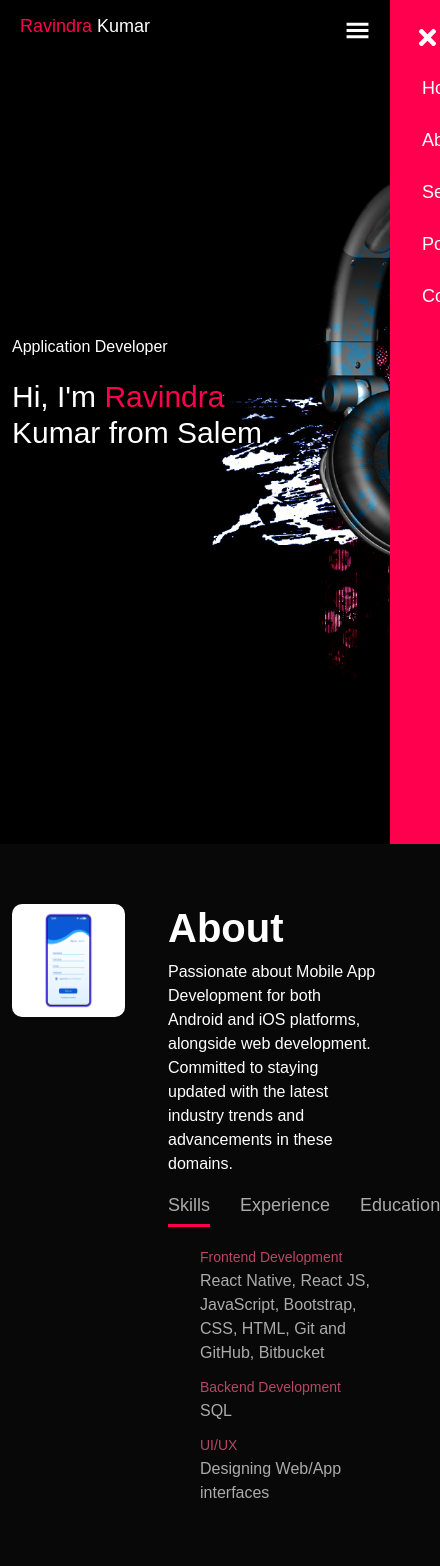
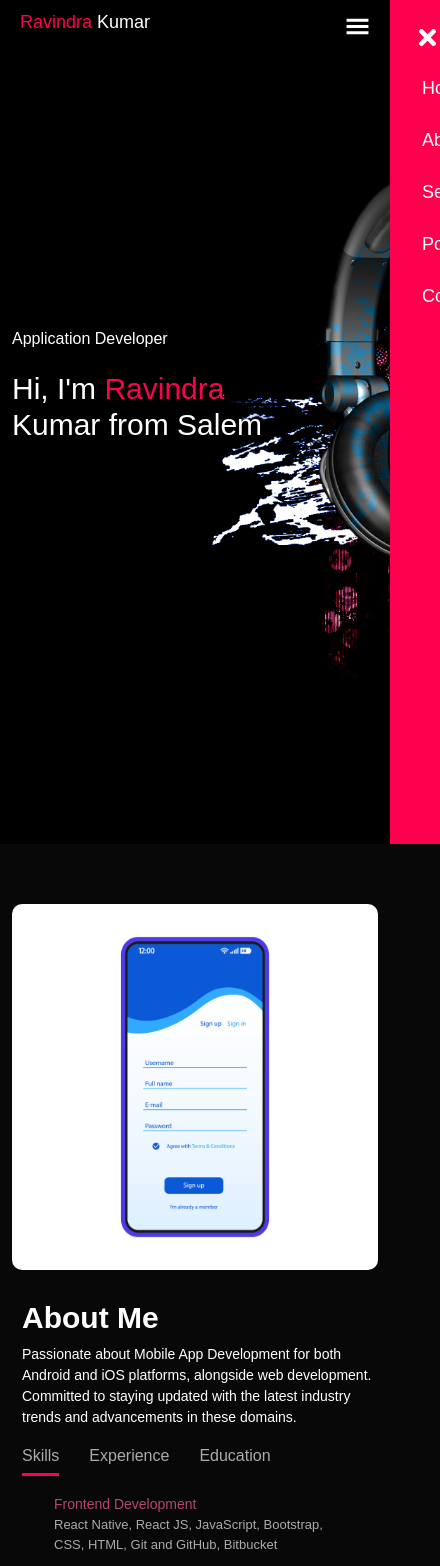
Before and after one commit to RamukRavindra/portfolio, a React (Create React App) app: page / in a window 390 px wide. Shown: the top 1566 px of the page, 440 px wide, since content can reach past the window. Built offline with nearby package versions, Linux system fonts and the light colour scheme; a web font is replaced by a local one.

Commit message:
Mobile responsive changes

```diff
--- a/src/App.css
+++ b/src/App.css
@@ -41,7 +41,7 @@ nav ul li {
 }
 
 nav ul li a {
-  color: #fff;
+  color: #fff !important;
   font-size: 18px;
   text-decoration: none;
   position: relative;
@@ -320,10 +320,9 @@ form .btn2 {
 .copy-right {
   width: 100%;
   text-align: center;
-  padding: 25px 0;
+  padding: 15px 0;
   background: #262626;
   font-weight: 300;
-  margin-top: 20px;
 }
 
 nav .fas {
@@ -343,6 +342,10 @@ nav .fas {
   nav .fas {
     display: block;
     font-size: 25px;
+  }
+
+  nav .fas:hover {
+    color: #ff004f !important;
   }
 
   nav ul {
@@ -365,10 +368,58 @@ nav .fas {
     margin: 25px 0;
   }
 
+  nav ul li a:hover {
+    color: #080808 !important;
+  }
+
   nav ul .fas {
     position: absolute;
     top: 25px;
     left: 25px;
     cursor: pointer;
   }
+
+  nav ul .fas:hover {
+    color: #080808 !important;
+  }
+
+  .sub-title {
+    font-size: 30px;
+  }
+
+  .about-one,
+  .about-two {
+    flex-basis: 100%;
+  }
+
+  .about-one {
+    margin-bottom: 30px;
+  }
+
+  .about-two {
+    font-size: 14px;
+    margin: 0px 10px;
+  }
+
+  .tab-links {
+    font-size: 16px;
+
+  }
+
+  .tab-contents ul li {
+    font-size: 13px;
+  }
+
+  .contact-left,
+  .contact-right {
+    flex-basis: 100%;
+  }
+
+  .contact-left {
+    margin: 0px 20px;
+  }
+
+  .copy-right {
+    font-size: 14px;
+  }
 }
--- a/src/components/About.js
+++ b/src/components/About.js
@@ -7,11 +7,11 @@ export default function About() {
             <div className="about" id='about'>
                 <div className="container">
                     <div className="row">
-                        <div className="about-one col-1">
+                        <div className="about-one">
                             <img className='img-fluid w-100' src="images/loginscreen.jpg" alt="bannerimage" />
                         </div>
-                        <div className="about-two col-2">
-                            <h1 className='sub-title'>About</h1>
+                        <div className="about-two">
+                            <h1 className='sub-title'>About Me</h1>
                             <p className='text-white'>Passionate about Mobile App Development for both Android and iOS platforms, alongside web development. Committed to staying updated with the latest industry trends and advancements in these domains.</p>
 
                             <div className="tab-titles d-flex gap-30">
--- a/src/components/Contact.js
+++ b/src/components/Contact.js
@@ -1,36 +1,37 @@
 import React from 'react'
 import { FaLinkedin, FaGithub, FaYoutube, FaInstagram, FaPhoneAlt } from "react-icons/fa";
 import { SiProtonmail } from "react-icons/si";
+import CV from "../assets/ravindrakumar_resume.pdf"
 
 export default function Contact() {
     return (
         <>
-            <div className="contact py-3" id='contact'>
+            <div className="contact" id='contact'>
                 <div className="container">
                     <div className="row">
-                        <div className="contact-left col">
+                        <div className="contact-left">
                             <h1 className='sub-title pb-3'>Contact Me</h1>
                             <a href="tel:+91 8940547520" className="mt-3 text-white d-block mb-1">
                                 <FaPhoneAlt className='contact-icon fs-5' /> +91 8940547520</a>
                             <a href="mailto:ravindrakumar3156@gmail.com" className="mt-2 text-white d-block mb-0">
                                 <SiProtonmail className='contact-icon fs-5' /> ravindrakumar3156@gmail.com</a>
                             <div className="social-icons d-flex align-items-center gap-30 my-4">
-                                <a className='' href="https://play.google.com/store/apps/details?id=com.ri.zingercustomer">
+                                <a className='' href="https://www.linkedin.com/in/ravindrakumar-dev">
                                     <FaLinkedin className='fs-4' />
                                 </a>
-                                <a className='' href="https://play.google.com/store/apps/details?id=com.ri.zingercustomer">
+                                <a className='' href="https://github.com/RamukRavindra">
                                     <FaGithub className='fs-4' />
                                 </a>
-                                <a className='' href="https://play.google.com/store/apps/details?id=com.ri.zingercustomer">
+                                <a className='' href="https://www.youtube.com/channel/UCBs6Q3yxaZJbDV1iZJ6B4iw">
                                     <FaYoutube className='fs-4' />
                                 </a>
-                                <a className='' href="https://play.google.com/store/apps/details?id=com.ri.zingercustomer">
+                                <a className='' href="https://www.instagram.com/ravindrakumar3156">
                                     <FaInstagram className='fs-4' />
                                 </a>
                             </div>
-                            <a className='btn btn2' href="https://play.google.com/store/apps/details?id=com.ri.zingercustomer">Download CV</a>
+                            <a className='btn btn2' download="" href={CV}>Download CV</a>
                         </div>
-                        <div className="contact-right col">
+                        <div className="contact-right">
                             <form>
                                 <input type="text" name='name' placeholder='Enter your Name' required />
                                 <input type="text" name='email' placeholder='Enter your Email' required />
@@ -40,7 +41,7 @@ export default function Contact() {
                         </div>
                     </div>
                 </div>
-                <div className="copy-right">
+                <div className="copy-right mb-0">
                     <p>Copyright @ RavindraKumar. Made with Salem Developers</p>
                 </div>
             </div>
--- a/src/components/Header.js
+++ b/src/components/Header.js
@@ -7,7 +7,7 @@ export default function Header() {
     return (
         <>
             <div className="header" id='header'>
-                <div className="container py-2">
+                <div className="container py-1">
                     <nav className='p-2'>
                         <div>
                             <h6><span className='span-text'>Ravindra</span> Kumar</h6>
--- a/src/components/Mywork.js
+++ b/src/components/Mywork.js
@@ -15,7 +15,9 @@ export default function Mywork() {
                             <p>The app connects you to the talented people around the world.
                                 Download it from play store.
                             </p>
-                            <FaExternalLinkAlt className='mywork-text fs-3 mt-3' />
+                            <a className='text-white py-4' href="https://play.google.com/store/apps/details?id=com.ri.zingercustomer">
+                                <FaExternalLinkAlt size={25} />
+                            </a>
                         </div>
                     </div>
                     <div className="work">
@@ -25,7 +27,9 @@ export default function Mywork() {
                             <p>The app connects you to the talented people around the world.
                                 Download it from play store.
                             </p>
-                            <FaExternalLinkAlt className='mywork-text fs-3 mt-3' />
+                            <a className='text-white py-4' href="https://play.google.com/store/apps/details?id=com.ri.zingercustomer">
+                                <FaExternalLinkAlt size={25} />
+                            </a>
                         </div>
                     </div>
                     <div className="work">
@@ -35,7 +39,9 @@ export default function Mywork() {
                             <p>The app connects you to the talented people around the world.
                                 Download it from play store.
                             </p>
-                            <FaExternalLinkAlt className='mywork-text mt-3' />
+                            <a className='text-white py-4' href="https://play.google.com/store/apps/details?id=com.ri.zingercustomer">
+                                <FaExternalLinkAlt size={25} />
+                            </a>
                         </div>
                     </div>
                 </div>
--- a/src/components/Services.js
+++ b/src/components/Services.js
@@ -5,7 +5,7 @@ import { FaCode, FaCropAlt, FaAppStore } from "react-icons/fa";
 export default function Services() {
     return (
         <>
-            <div className="services py-1" id='services'>
+            <div className="services" id='services'>
                 <div className="container">
                     <h1 className='sub-title'>My Services</h1>
                     <div className="services-list">
```
Also changed, not shown: 1 other file (tests, documents, lock files or other folders).
